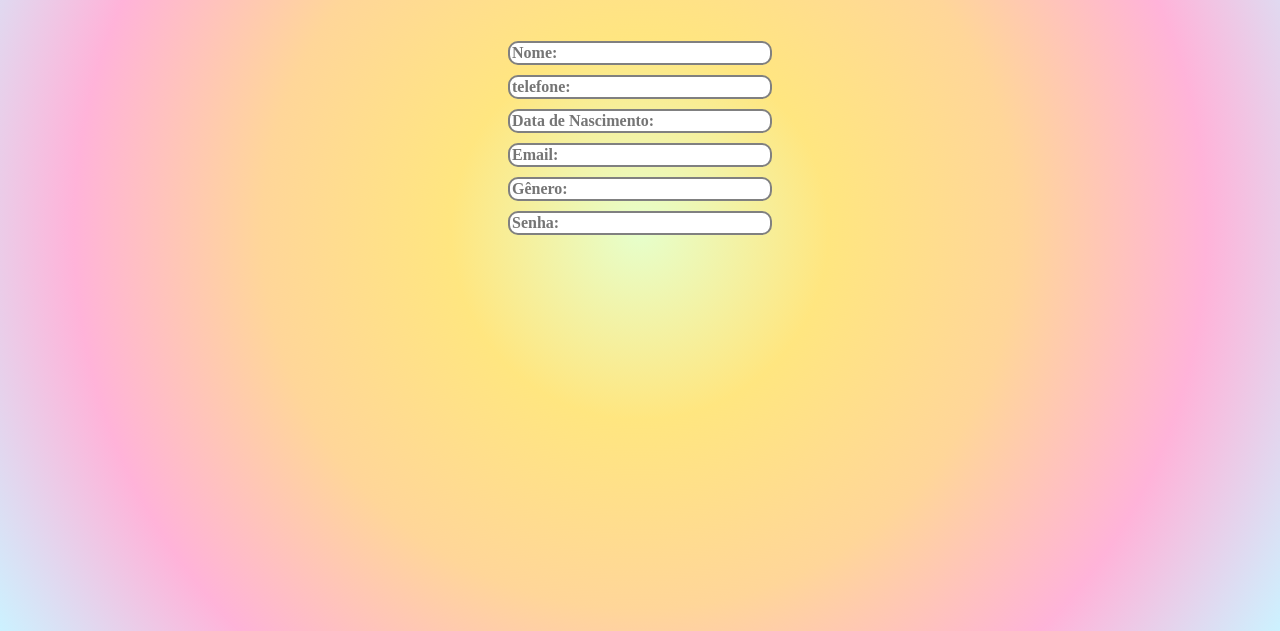
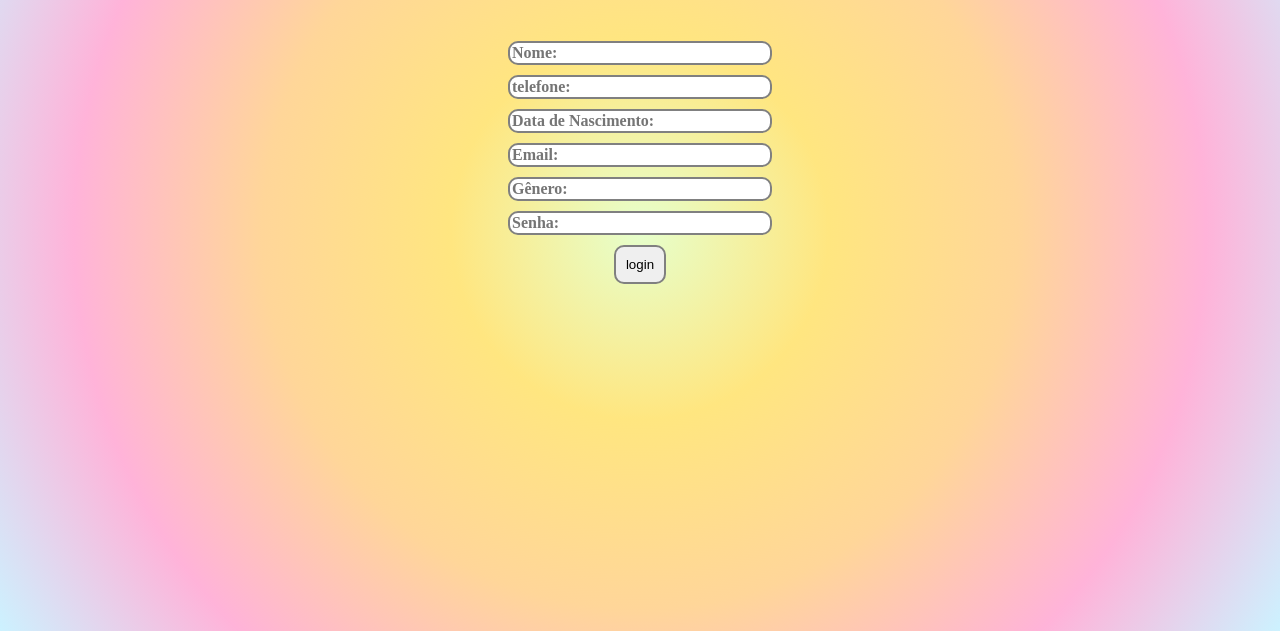
Before and after one commit to GabiPandori/TrabalhoBimestral, a plain HTML site: page pages/cadastro.html in a window 1280 px wide. Shown: the part 169-800 px from the top of the page. Drawn offline with Linux system fonts and the light colour scheme; a web font is replaced by a local one.

Commit message:
botão login

```diff
--- a/pages/cadastro.html
+++ b/pages/cadastro.html
@@ -18,5 +18,6 @@
     <input class='alice' placeholder="Email: "type="text">
     <input class='alice' placeholder="Gênero: "type="text">
     <input class='alice' placeholder="Senha: "type="text">
+    <a href="/pages/login.html"><button>login</button></a>
 </body>
 </html>
--- a/styles/cadastro.css
+++ b/styles/cadastro.css
@@ -41,3 +41,8 @@ input{
     width: 20%;
 
 }
+button{
+    border-radius: 10px;
+    border: 2px solid gray;
+    padding: 10px;
+}
```
